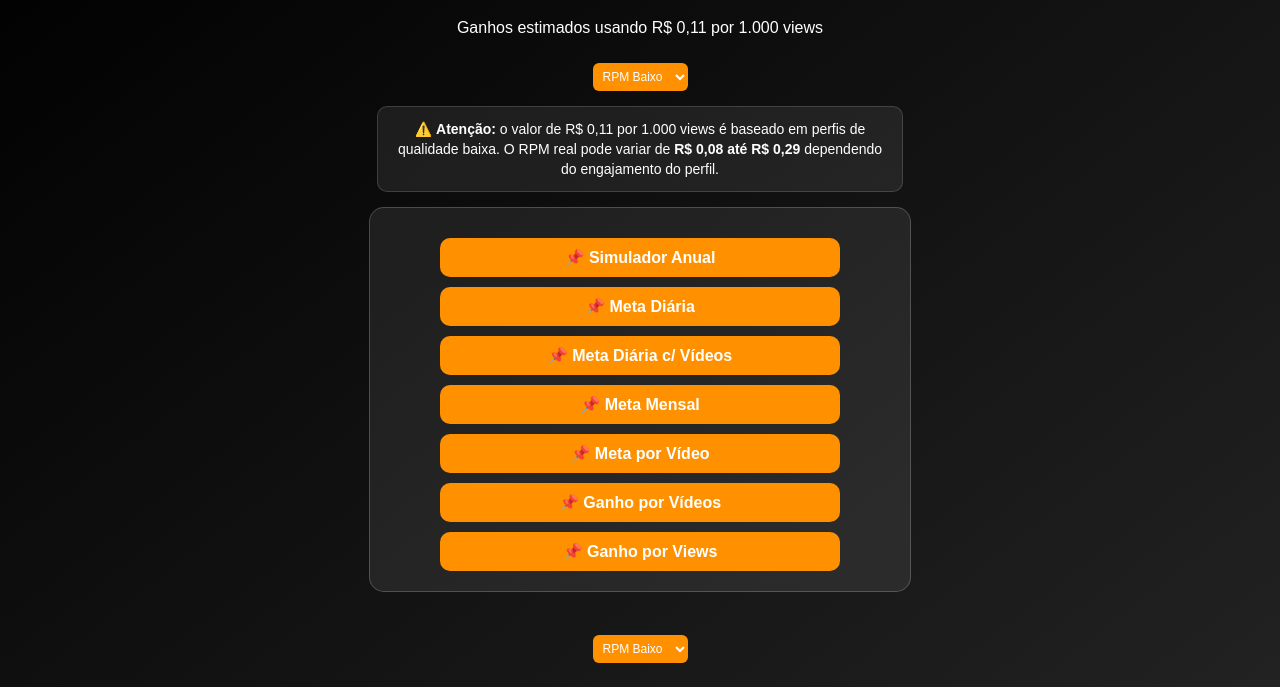
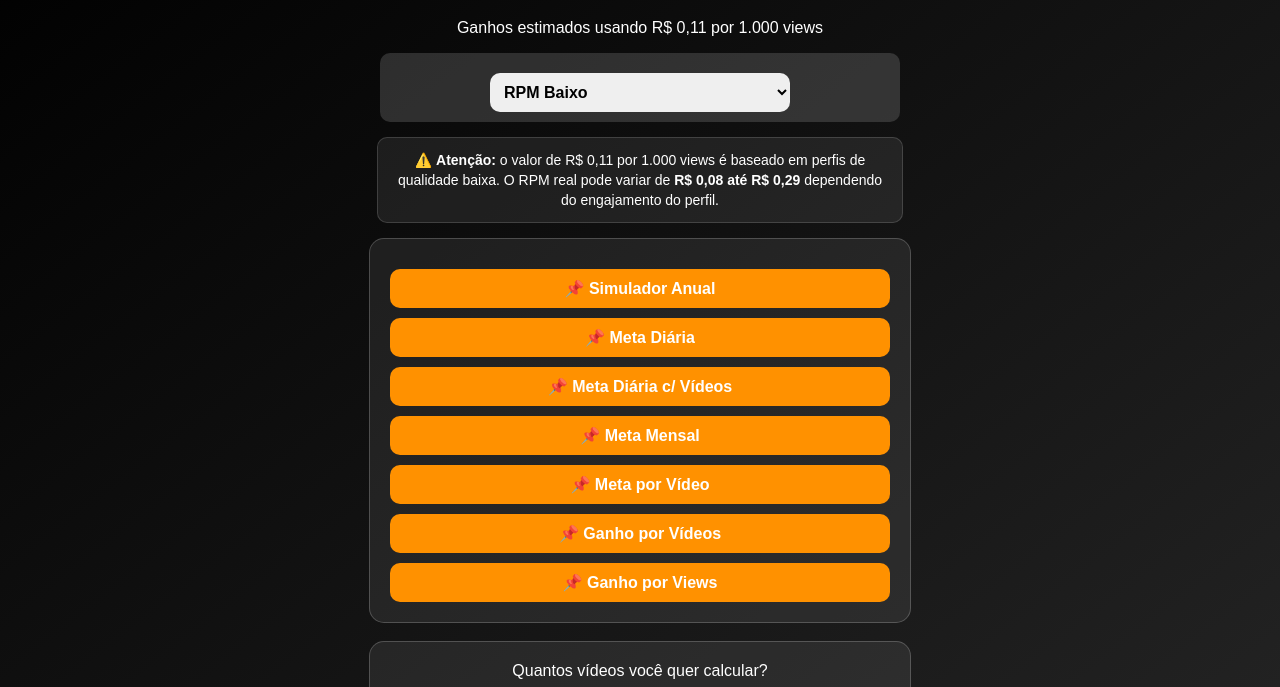
Before and after one commit to cassioseabrabr/calculadora-kwai, a plain HTML site: page index.html in a window 1280 px wide. Shown: the part 90-777 px from the top of the page. Drawn offline with Linux system fonts and the light colour scheme.

Commit message:
Add files via upload

```diff
--- a/index.html
+++ b/index.html
@@ -53,15 +53,31 @@
             font-weight: bold;
             color: #00ff66;
         }
+        .menu button {
+            width: 100%;
+        }
     </style>
 </head>
 <body>
 
+<script>
+if (!localStorage.getItem("kwaiRPM")) {
+    localStorage.setItem("kwaiRPM", 0.11);
+}
+</script>
+
     <h1>💰 Calculadora Kwai CUT</h1>
     <p>Ganhos estimados usando R$ 0,11 por 1.000 views</p>
 
-    <div style="text-align:center; margin:15px auto;">
-        <select id="qualidade" onchange="salvarRPM()" style="padding:6px; width:auto; font-size:12px; border-radius:6px; background:#ff9100; color:white; cursor:pointer; border:none;">
+    <!-- SELETOR DE RPM -->
+    <div style="
+        max-width:500px;
+        margin:10px auto;
+        background:rgba(255,255,255,0.15);
+        padding:10px;
+        border-radius:10px;">
+
+        <select id="qualidade" style="width:60%; font-weight:bold;">
             <option value="0.095">RPM Baixo</option>
             <option value="0.175">RPM Médio</option>
             <option value="0.275">RPM Alto</option>
@@ -82,8 +98,7 @@
         O RPM real pode variar de <b>R$ 0,08 até R$ 0,29</b> dependendo do engajamento do perfil.
     </div>
 
-    <!-- MENU RESTAURADO -->
-    <!-- MENU ORIGINAL RESTAURADO -->
+    <!-- MENU -->
     <div class="container menu">
         <button onclick="window.location.href='simulador-anual.html'">📌 Simulador Anual</button>
         <button onclick="window.location.href='simulador-meta-diaria.html'">📌 Meta Diária</button>
@@ -95,17 +110,11 @@
     </div>
     <br>
 
-    <!-- MENU RPM PEQUENO NO CANTO -->
-    <div style="text-align:center; margin:15px auto;">
-        <select id="qualidade" style="padding:6px; width:auto; font-size:12px; border-radius:6px; background:#ff9100; color:white; cursor:pointer; border:none;">
-            <option value="0.095">RPM Baixo</option>
-            <option value="0.175">RPM Médio</option>
-            <option value="0.275">RPM Alto</option>
-        </select>
-    </div>
-    <br><br>
+    <!-- CALCULADORA PRINCIPAL -->
+    <div class="container">
 
-    <div class="container">
+        <label>Quantos vídeos você quer calcular?</label><br>
+        <input type="number" id="qtdVideos" placeholder="Ex: 5" min="1" />
 
         <button onclick="criarCampos()">Confirmar</button>
 
@@ -119,8 +128,13 @@
 
 <script>
 
+document.getElementById("qualidade").addEventListener("change", function() {
+    let rpmSelecionado = Number(this.value);
+    localStorage.setItem("kwaiRPM", rpmSelecionado);
+});
+
 function getRPM() {
-        return Number(document.getElementById('qualidade').value);
+    return Number(localStorage.getItem("kwaiRPM") || 0.11);
 }
 
 function criarCampos() {
@@ -153,11 +167,11 @@
     document.getElementById("resultado").innerHTML = `
         📌 Total de views: <b>${totalViews}</b><br>
         💵 Ganho estimado: <b>R$ ${ganho.toFixed(2)}</b>
+        <br><br>
+        💡 RPM usado: <b>R$ ${getRPM().toFixed(3)}</b>
     `;
 }
-function salvarRPM() {
-        localStorage.setItem("rpm_kwai", document.getElementById("qualidade").value);
-    }
+
 </script>
 
 </body>
```
Lines whose indentation alone changed are shown as unchanged.
